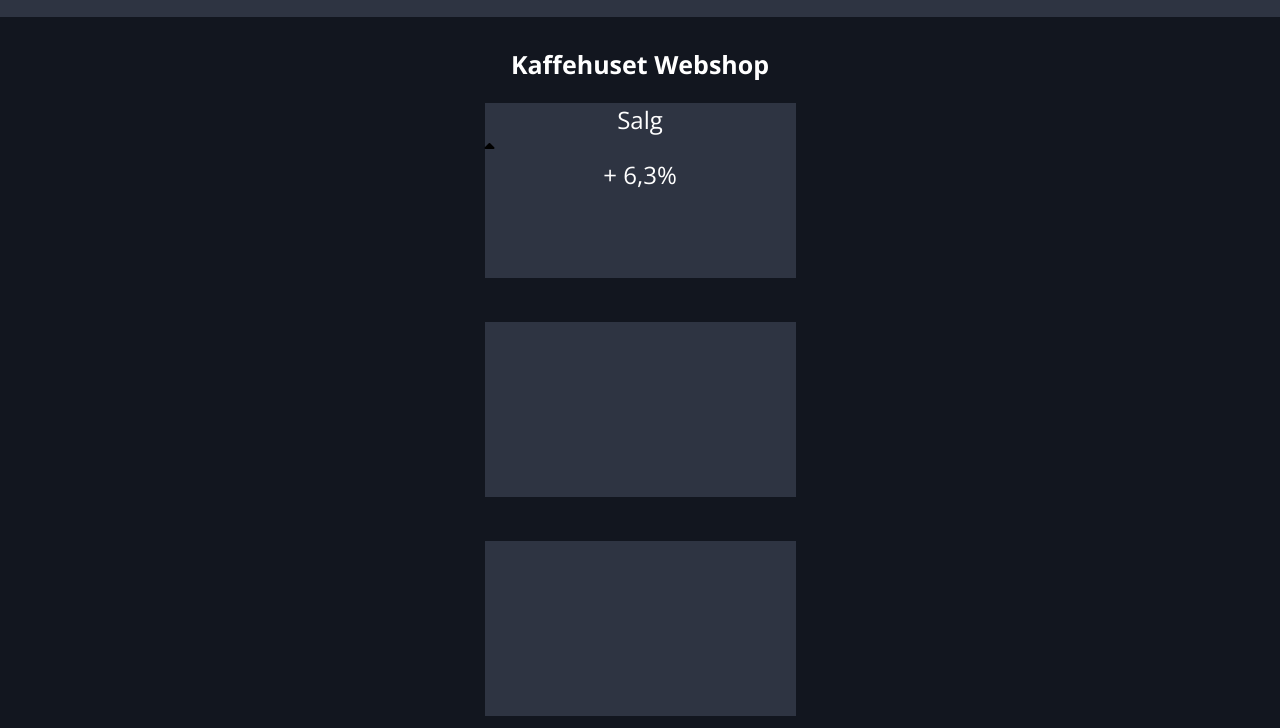
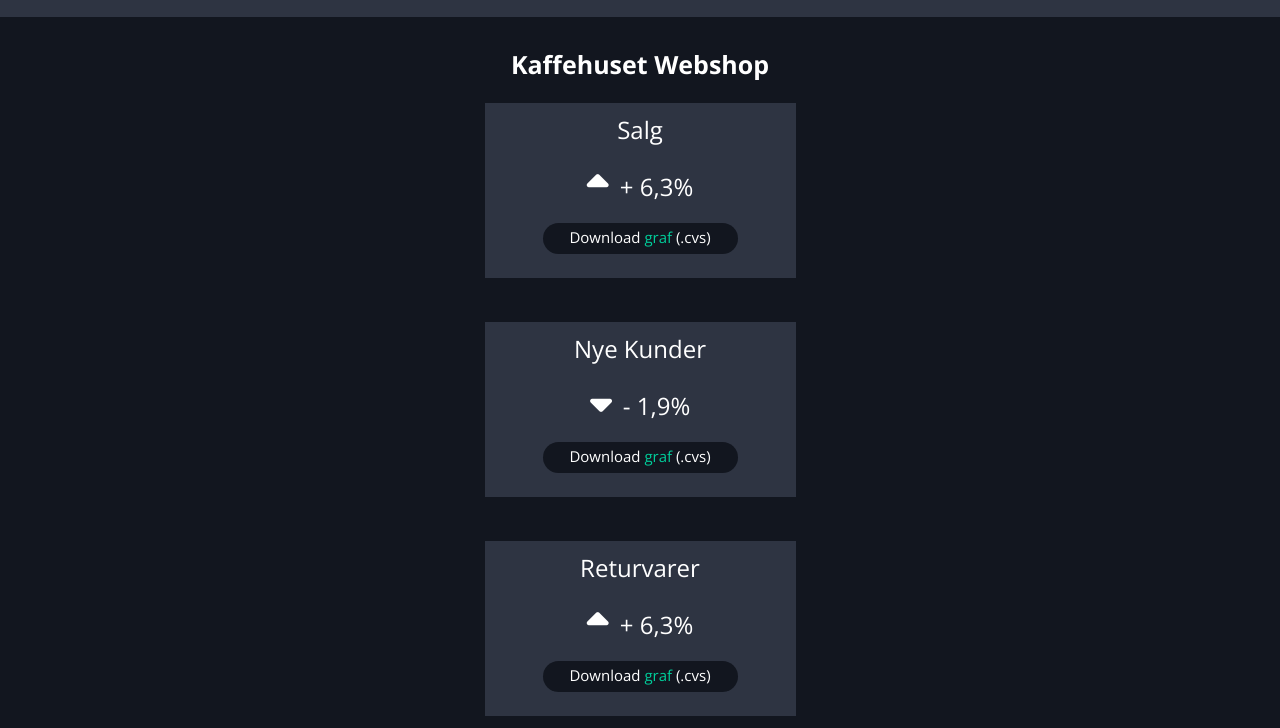
Before and after one commit to FrostyyJeps/ProjektDashboard, a website: page index.html in a window 1280 px wide. Shown: the part 72-800 px from the top of the page. Drawn offline with nearby package versions, Linux system fonts and the light colour scheme.

Commit message:
Mere stonks!!

```diff
--- a/css/styles.scss
+++ b/css/styles.scss
@@ -87,9 +87,29 @@ img {
     color: white;
     text-align: center;
     font-weight: 300;
+    margin-bottom: 20px;
+    margin-top: 10px;
 }
 
-.stonkArrow i {
-    position: absolute;
-    top: 10%;
+.stonkArrow {
+    font-size: 35px;
+    color: white;
+    margin-right: 5px;
 }
+
+.flip {
+    rotate: 180deg;
+}
+
+.stonkButton {
+    text-align: center;
+    color: white;
+    font-weight: 300;
+    font-size: 15px;
+    line-height: 190%;
+    border-radius: 20px;
+    background: $darkBlue;
+    width: 195px;
+    height: 31px;
+    margin: auto;
+}
--- a/index.html
+++ b/index.html
@@ -38,14 +38,51 @@
     <div class="stonkItem">
 
         <h2 class="stonkTitle">Salg</h2>
-        <i class="fas fa-caret-up stonkArrow"></i>
-        <h2 class="stonkTitle">+ 6,3%</h2>
+        <h2 class="stonkTitle">
+             <i class="fas fa-caret-up stonkArrow"></i> + 6,3%
+        </h2>
+
+        <h3 class="stonkButton">
+            Download <span style="color: #00CD9A">graf</span> (.cvs)
+        </h3>
 
     </div>
-    <div class="stonkItem"></div>
-    <div class="stonkItem"></div>
-    <div class="stonkItem"></div>
+    <div class="stonkItem">
 
+        <h2 class="stonkTitle">Nye Kunder</h2>
+        <h2 class="stonkTitle">
+             <i class="fas fa-caret-up stonkArrow flip"></i> - 1,9%
+        </h2>
+
+        <h3 class="stonkButton">
+            Download <span style="color: #00CD9A">graf</span> (.cvs)
+        </h3>
+
+    </div>
+    <div class="stonkItem">
+
+        <h2 class="stonkTitle">Returvarer</h2>
+        <h2 class="stonkTitle">
+             <i class="fas fa-caret-up stonkArrow"></i> + 6,3%
+        </h2>
+
+        <h3 class="stonkButton">
+            Download <span style="color: #00CD9A">graf</span> (.cvs)
+        </h3>
+
+    </div>
+    <div class="stonkItem">
+
+        <h2 class="stonkTitle">Salg</h2>
+        <h2 class="stonkTitle">
+             <i class="fas fa-caret-up stonkArrow"></i> + 6,3%
+        </h2>
+
+        <h3 class="stonkButton">
+            Download <span style="color: #00CD9A">graf</span> (.cvs)
+        </h3>
+
+    </div>
 </div>
 
 </body>
```
Also changed, not shown: css/styles.css, 1 other file.
